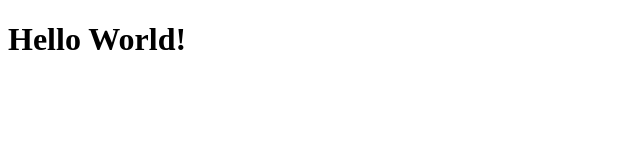
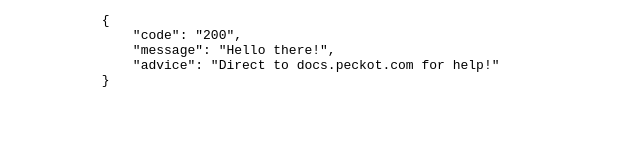
Before and after one commit to Pectics/image.peckot.com, a plain HTML site: page index.html in a window 1280 px wide. Shown: the whole page, without its empty margins (0-640 px from the left). Drawn offline with Linux system fonts and the light colour scheme.

Commit message:
Auto updation at 2022/08/26 05:31:19

```diff
--- a/index.html
+++ b/index.html
@@ -1,6 +1,15 @@
 <!DOCTYPE HTML>
 <html>
-    <h1>
-        Hello World!
-    </h1>
+    <head>
+        <meta name="color-scheme" content="light dark">
+    </head>
+    <body>
+        <pre style="word-wrap: break-word; white-space: pre-wrap;">
+            {
+                "code": "200",
+                "message": "Hello there!",
+                "advice": "Direct to docs.peckot.com for help!"
+            }
+        </pre>
+    </body>
 </html>
```
